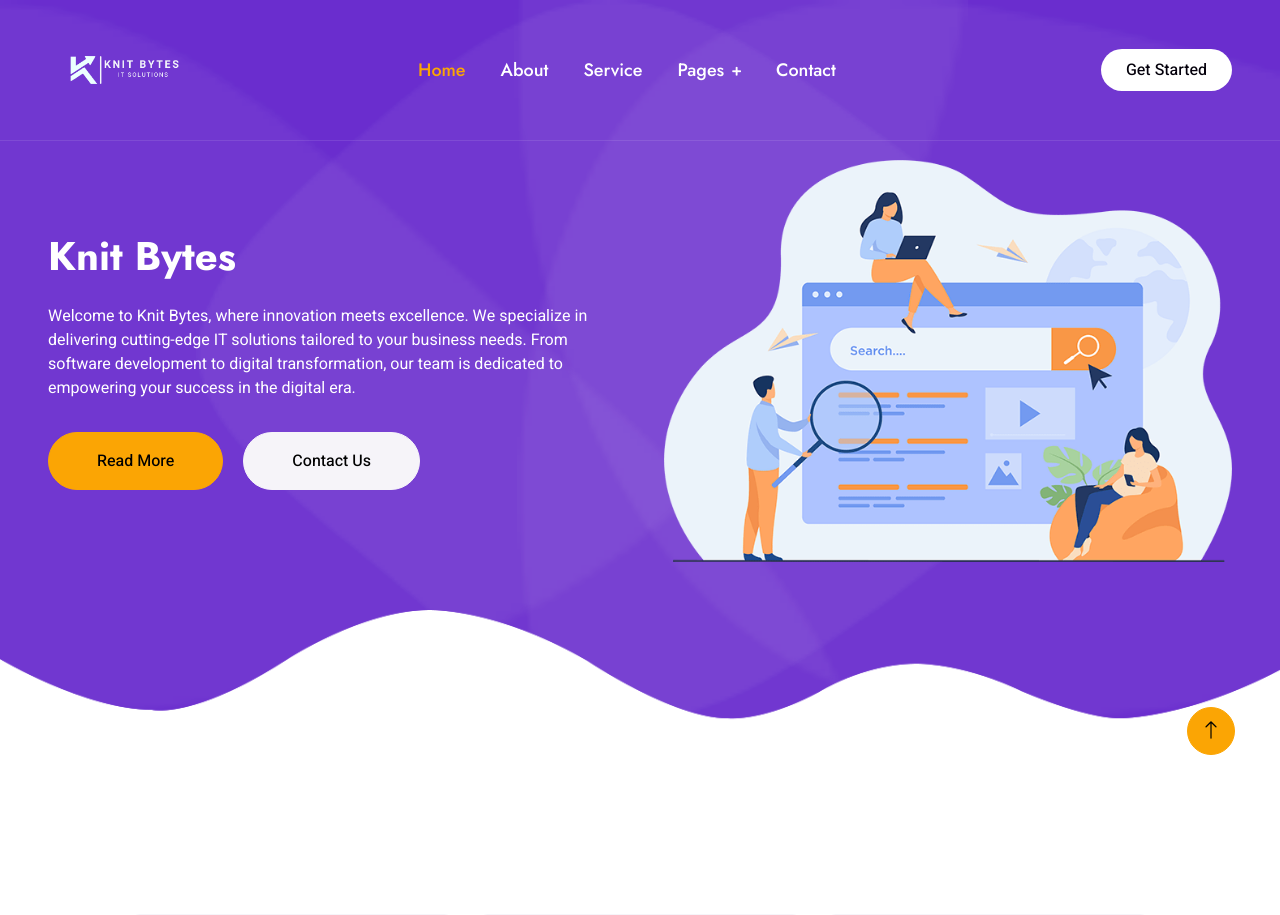
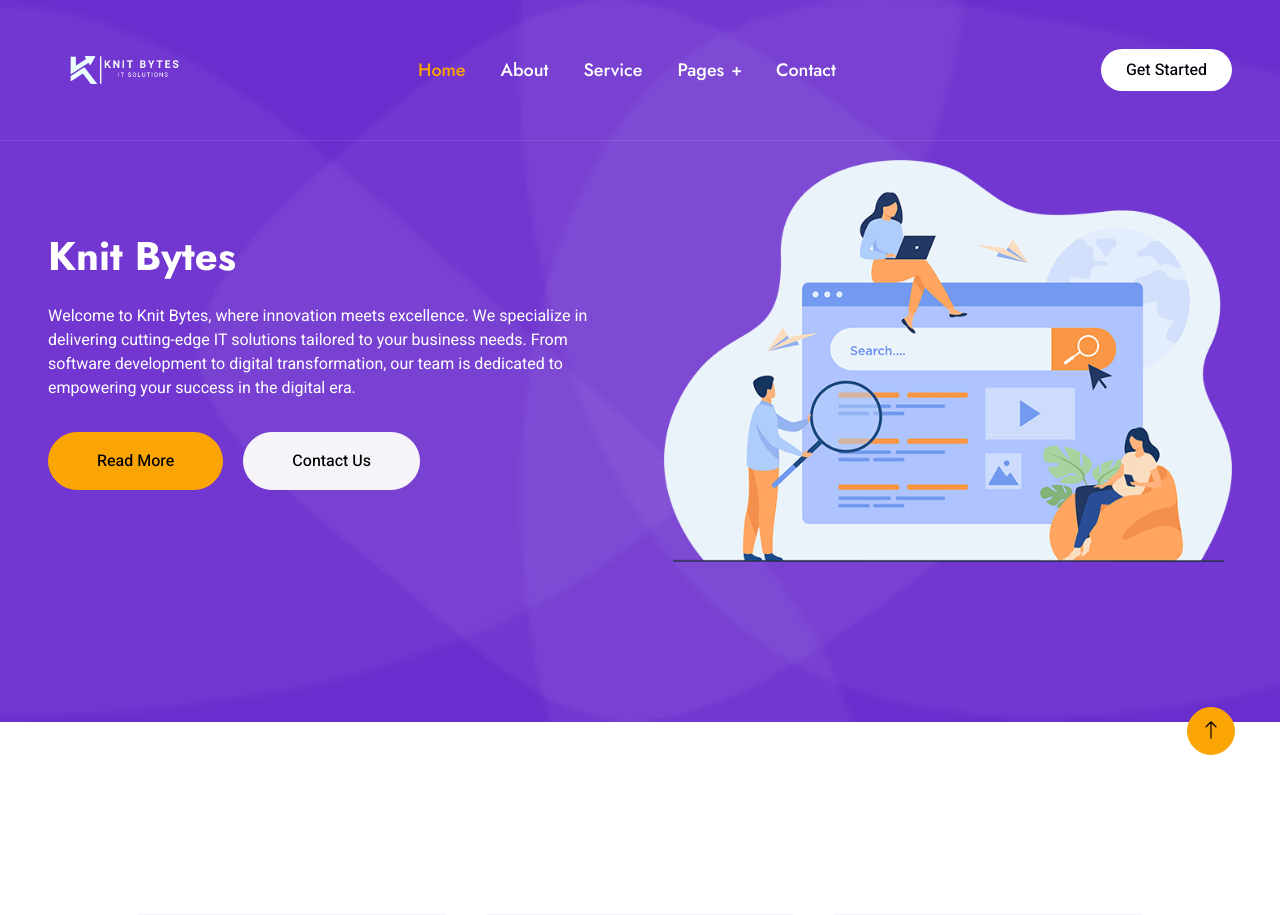
Before and after one commit to sulavkhadka89/knitbytes, a PHP site: page /company_website/ in a window 1280 px wide. Shown: the top 915 px of the page. Run offline with PHP 8.4, Linux system fonts and the light colour scheme; data comes from the database, SQL or seed files in the repository; some libraries are stand-ins or nearby versions.

Commit message:
some more changes

```diff
--- a/css/style.css
+++ b/css/style.css
@@ -248,8 +248,8 @@
         url(../img/blob-top-right.png),
         url(../img/blob-bottom-left.png),
         url(../img/blob-bottom-right.png),
-        url(../img/blob-center.png),
-        url(../img/bg-bottom.png);
+        url(../img/blob-center.png);
+        /* url(../img/bg-bottom.png); */
     background-position:
         left 0px top 0px,
         right 0px top 0px,
@@ -579,7 +579,7 @@
     margin-top: 6rem;
     padding-top: 9rem;
     background:
-        url(../img/bg-top.png),
+        /* url(../img/bg-top.png), */
         url(../img/map.png);
     background-position:
         center top,
```
